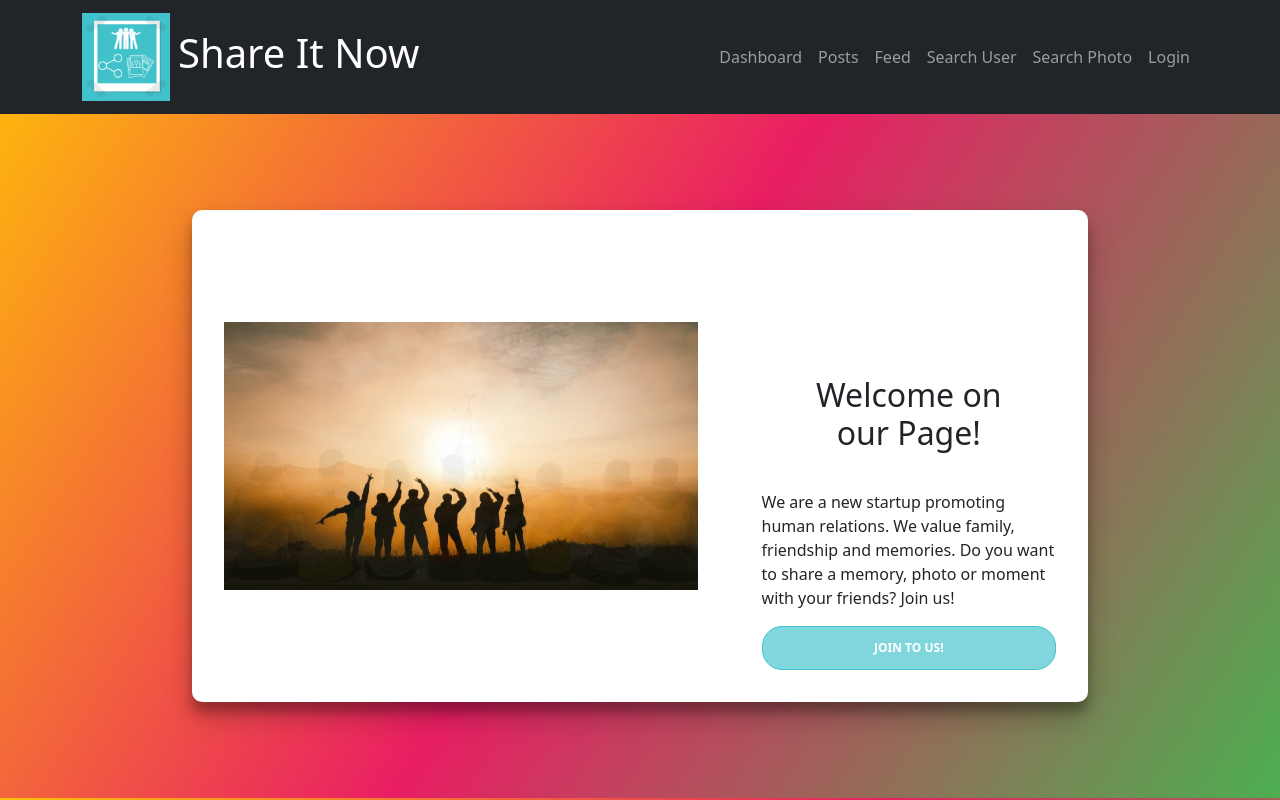
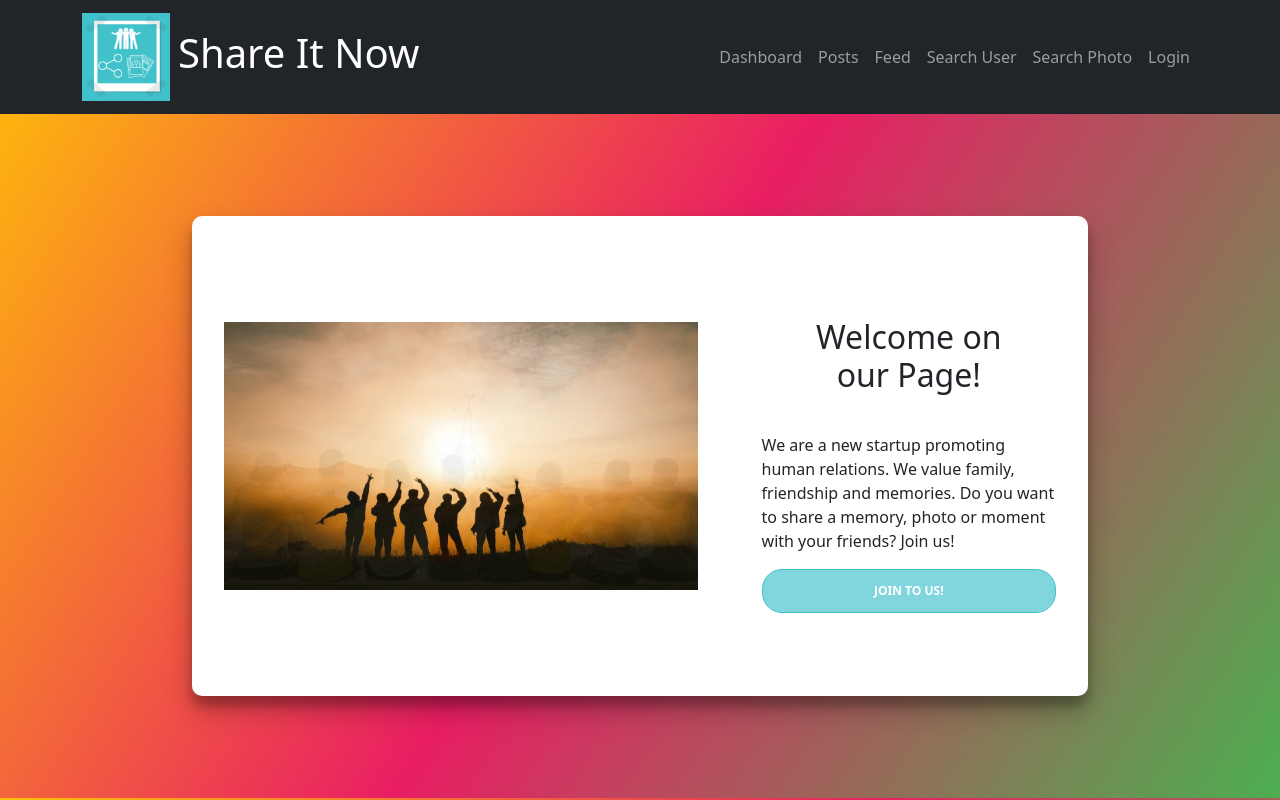
Before and after one commit to jklis2/Frameworki_Frontendowe, a React (Create React App) app in the folder ShareItApp/: page / in a window 1280 px wide. Built offline with nearby package versions, Linux system fonts and the light colour scheme.

Commit message:
Home CSS edit

```diff
--- a/ShareItApp/src/Component/css/Home.css
+++ b/ShareItApp/src/Component/css/Home.css
@@ -34,5 +34,5 @@
 .welcome-text{
     width: 40%;
     padding: 2rem;
-    margin-top: 13vh;
+    margin-top: 5vh;
 }
```
